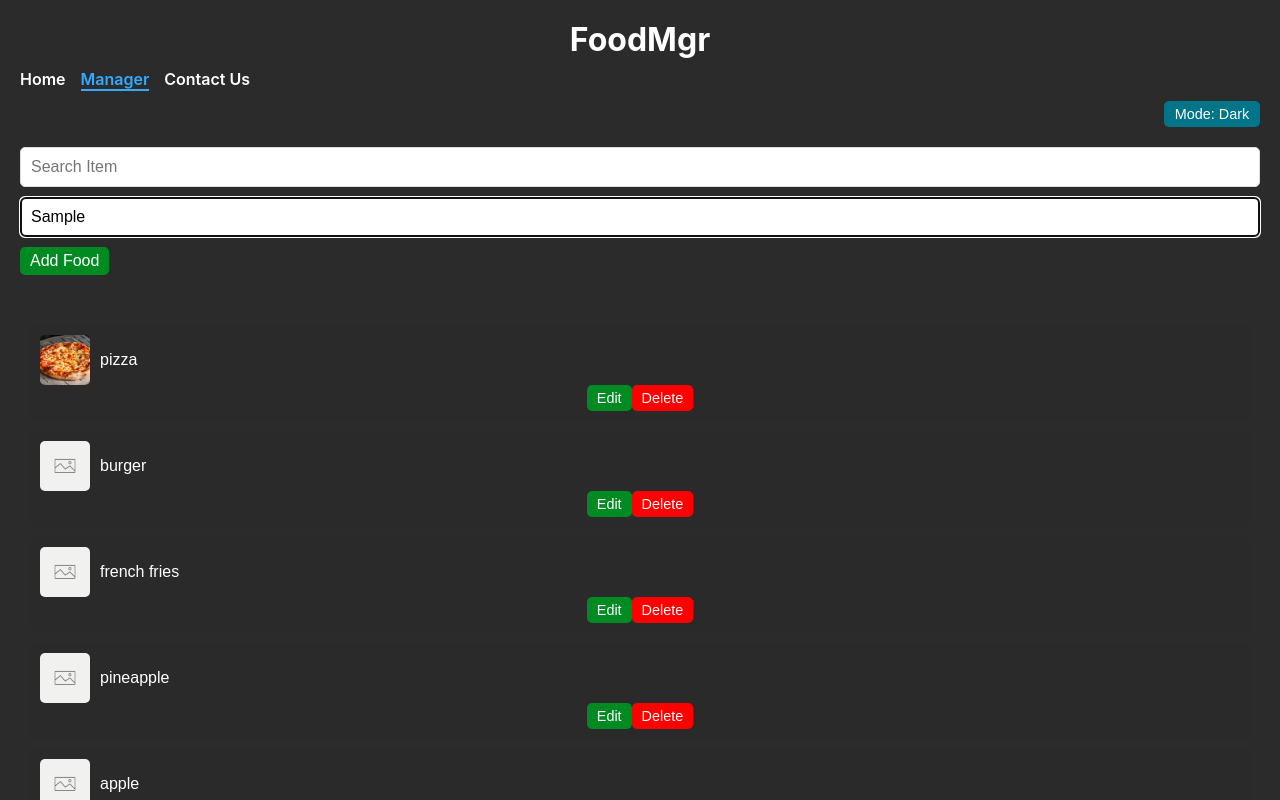
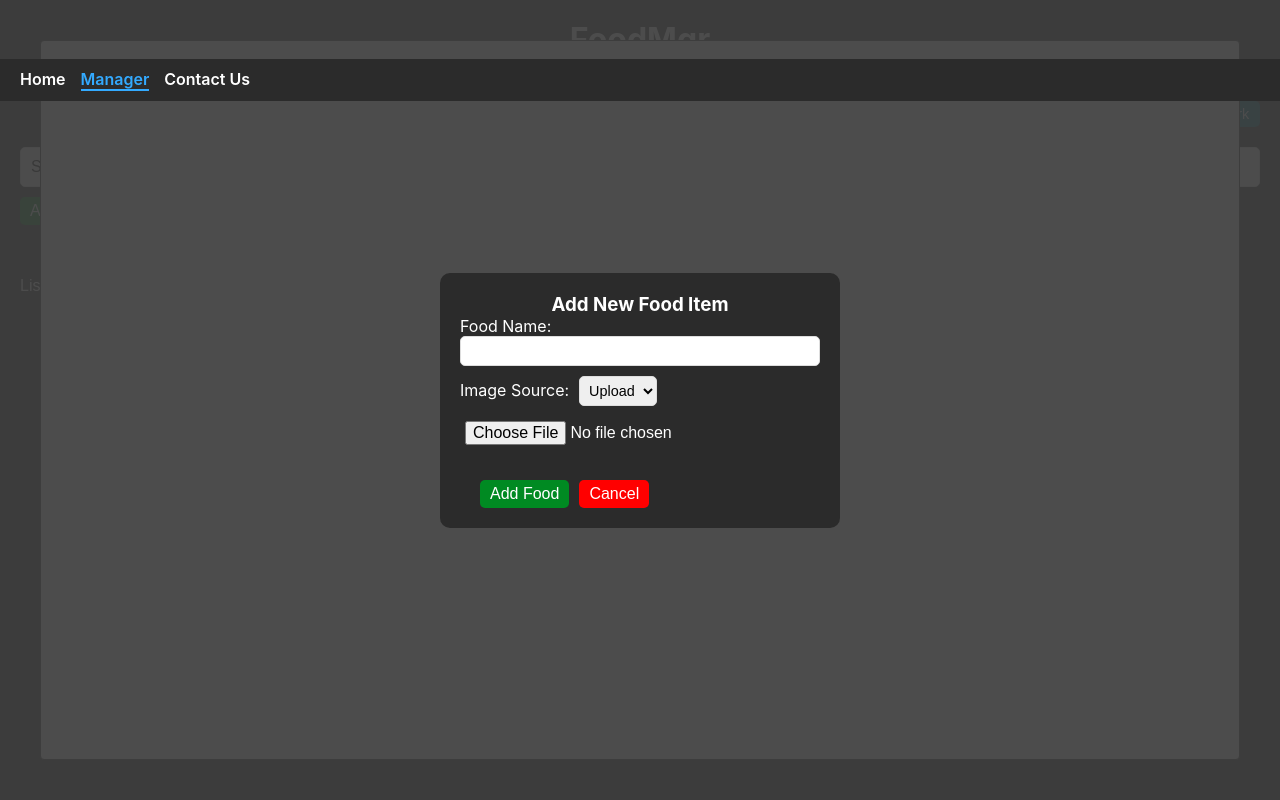
Before and after one commit to zeoriginaldark/reactjs, a React (Create React App) app in the folder project2/: page /manager in a window 1280 px wide. Both pictures are taken after typing "Sample" into the empty fields and a click on the button "Add Food". Shown: the top 800 px of the page. Built offline with nearby package versions, Linux system fonts and the light colour scheme; no server answers; data requests are answered from the project's data file.

Commit message:
26th commit; item add with url/local option

```diff
--- a/project2/data/db.json
+++ b/project2/data/db.json
@@ -46,10 +46,6 @@
       "id": "f4ad"
     },
     {
-      "id": "0aea",
-      "name": "beans"
-    },
-    {
       "id": "d311",
       "name": "beans on toast"
     },
@@ -76,6 +72,11 @@
     {
       "id": "fc6c",
       "name": "nachos"
+    },
+    {
+      "id": "e1fa",
+      "name": "mayonnaise ",
+      "imageUrl": "blob:http://localhost:3000/5f09fd18-d9c3-4cf0-b291-07d12b487fc3"
     }
   ]
 }
--- a/project2/package.json
+++ b/project2/package.json
@@ -16,6 +16,7 @@
     "postcss-selector-parser": "^6.0.10",
     "react": "^18.3.1",
     "react-dom": "^18.3.1",
+    "react-modal": "^3.16.3",
     "react-router-dom": "^7.0.2",
     "react-scripts": "^5.0.1",
     "resolve-url-loader": "^5.0.0",
--- a/project2/src/AddItem.js
+++ b/project2/src/AddItem.js
@@ -1,18 +1,15 @@
-import React from 'react';
-import {useRef} from 'react';
+import React, { useState } from 'react';
+import Modal from 'react-modal';
 import styled from 'styled-components';
+import { ModalStyles } from './ModalStyles';
 
 const StyledForm = styled.div`
-  .addForm{
-    padding: 20px;
-    padding-top: 0px;
-  }
-
   .addbtn {
     background-color: #008a22;
+    color: ${({ theme }) => theme.buttonText};
+    padding: 5px 10px;
     border: none;
-    color: white;
-    padding: 5px 10px;
+    margin-left: 20px;
     border-radius: 5px;
     cursor: pointer;
     font-size: 1rem;
@@ -23,38 +20,131 @@ const StyledForm = styled.div`
     background-color: #005e1f;
   }
 
-  input[type="text"] {
-    width: 100%;
-    padding: 10px;
-    margin-bottom: 10px;
-    border: 1px solid #ddd;
+  .closebtn {
+    background-color: #ff0000;
+    color: ${({ theme }) => theme.buttonText};
+    padding: 5px 10px;
+    border: none;
     border-radius: 5px;
-    font-size: 1rem;
+    cursor: pointer;
+    font-size: 0.9rem;
+    transition: background-color 0.3s ease;
   }
-`
 
-const AddItem = ({foodInput, setFoodInput, addFood}) => {
-  const inputRef = useRef();
+  .closebtn:hover {
+    background-color: #960a0a;
+  }
+`;
+
+const AddItem = ({ addFood }) => {
+  const [isModalOpen, setIsModalOpen] = useState(false);
+  const [foodName, setFoodName] = useState('');
+  const [imageMethod, setImageMethod] = useState('local');
+  const [imgUrl, setimgUrl] = useState('');
+  const [imageFile, setImageFile] = useState('');
+
+  const handleAddFood = (e) => {
+    e.preventDefault();
+    if (!foodName.trim()) {
+      console.error('Error: Food name is required');
+      return;
+    }
+
+    const imageUrl = imageMethod === 'url' ? imgUrl : URL.createObjectURL(imageFile);
+    addFood({ name: foodName, imageUrl });
+
+    setFoodName('');
+    setimgUrl('');
+    setImageFile(null);
+    setIsModalOpen(false);
+  };
+
+  const handleImageMethodChange = (e) => {
+    const newMethod = e.target.value;
+    setImageMethod(newMethod);
+
+    if (newMethod === 'url') {
+      setImageFile('');
+    } else {
+      setimgUrl('');
+    }
+  };
+
   return (
     <StyledForm>
-      <form className='addForm' onSubmit={addFood}>
-        <input
-          autoFocus
-          ref={inputRef}
-          id="addItem"
-          type="text"
-          value={foodInput}
-          onChange={(e) => setFoodInput(e.target.value)}
-          placeholder="Add a new food item"
-        />
-      <button className='addbtn'
-        onClick={() => inputRef.current.focus()}
-      >
+      <button className="addbtn" onClick={() => setIsModalOpen(true)}>
         Add Food
       </button>
-      </form>
+
+      <Modal
+        isOpen={isModalOpen}
+        onRequestClose={() => setIsModalOpen(false)}
+        ariaHideApp={false}
+      >
+        <ModalStyles>
+          <div className='modalContent'>
+            <div className='modalHeader'>
+              <h3>Add New Food Item</h3>
+            </div>
+            <form onSubmit={handleAddFood}>
+              <div>
+                <label>
+                  Food Name:
+                  <input
+                    id='foodinput'
+                    type="text"
+                    value={foodName}
+                    onChange={(e) => setFoodName(e.target.value)}
+                    required
+                  />
+                </label>
+              </div>
+              <div>
+                <label>
+                  Image Source:
+                  <select
+                    id='imgsrc'
+                    value={imageMethod}
+                    onChange={handleImageMethodChange}
+                  >
+                    <option value="local">Upload</option>
+                    <option value="url">URL</option>
+                  </select>
+                </label>
+              </div>
+              <div>
+                {imageMethod === 'local' ?
+                (
+                  <input
+                    id='imgfileinput'
+                    type="file"
+                    accept="image/*"
+                    value={imageFile}
+                    onChange={(e) => setImageFile(e.target.files[0])}
+                  />
+                )
+                : (
+                  <input
+                    id='imgurlinput'
+                    type="text"
+                    placeholder="Enter Image URL"
+                    value={imgUrl}
+                    onChange={(e) => setimgUrl(e.target.value)}
+                  />
+                )}
+              </div>
+              <div style={{ marginTop: '20px', display: 'flex', gap: '10px' }}>
+                <button className='addbtn' type="submit">Add Food</button>
+                <button className='closebtn' type="button" onClick={() => setIsModalOpen(false)}>
+                  Cancel
+                </button>
+              </div>
+            </form>
+          </div>
+        </ModalStyles>
+      </Modal>
     </StyledForm>
-  )
-}
+  );
+};
 
 export default AddItem;
--- a/project2/src/App.js
+++ b/project2/src/App.js
@@ -1,6 +1,6 @@
-import React, {useState} from 'react';
-import {BrowserRouter as Router , Routes, Route} from 'react-router-dom';
-import {ThemeProvider} from 'styled-components';
+import React, { useState } from 'react';
+import { BrowserRouter as Router, Routes, Route } from 'react-router-dom';
+import { ThemeProvider } from 'styled-components';
 import { lightTheme, darkTheme } from './theme';
 import Header from './Header';
 import GlobalStyles from './GlobalStyles';
@@ -9,35 +9,39 @@ import HomePage from './HomePage';
 import ManagerUI from './ManagerUI';
 import ContactPage from './ContactPage';
 
-function App (){
-  const [theme, setTheme] = useState(()=>localStorage.getItem('theme') || 'dark')
+function App() {
+  const [theme, setTheme] = useState(() => localStorage.getItem('theme') || 'dark');
 
-  const toggleTheme = () =>{
+  const toggleTheme = () => {
     setTheme((prev) => {
-      const newTheme =  prev === 'light'? 'dark': 'light';
+      const newTheme = prev === 'light' ? 'dark' : 'light';
       localStorage.setItem('theme', newTheme);
       return newTheme;
     });
   };
 
   return (
-    <ThemeProvider theme={theme ==='light'? lightTheme: darkTheme}>
+    <ThemeProvider theme={theme === 'light' ? lightTheme : darkTheme}>
       <GlobalStyles />
-      <div className='App'>
+      <div id="myapp" className="App">
         <Router>
           <Header title="FoodMgr" />
           <Navbar />
-          <button className='lightdarkbtn' onClick={toggleTheme}>
+          <button className="lightdarkbtn" onClick={toggleTheme}>
             Mode: {theme === 'light' ? 'Light' : 'Dark'}
           </button>
           <Routes>
             <Route path="/" element={<HomePage />} />
-            <Route path="/manager" element={<ManagerUI />} />
+            <Route
+              path="/manager"
+              element={
+                <ManagerUI />
+              }
+            />
             <Route path="/contact" element={<ContactPage />} />
           </Routes>
         </Router>
       </div>
-
     </ThemeProvider>
   );
 }
--- a/project2/src/ManagerUI.js
+++ b/project2/src/ManagerUI.js
@@ -1,4 +1,4 @@
-import React, {useState, useEffect} from 'react';
+import React, { useState, useEffect } from 'react';
 import AddItem from './AddItem';
 import Content from './Content';
 import Footer from './Footer';
@@ -8,36 +8,45 @@ import SearchItem from './SearchItem';
 const ManagerUI = () => {
   const API_URL = 'http://localhost:5000/foods';
 
-  const [foodInput, setFoodInput] = useState('');
   const [search, setSearch] = useState('');
   const [foodItems, setFoodItems] = useState([]);
   const [isLoading, setIsLoading] = useState(true);
 
   useEffect(() => {
-    const fetchItems = async() =>{
+    const fetchItems = async () => {
       try {
-        axios
-        .get(API_URL)
-        .then((response) => {
+        const response = await axios.get(API_URL);
         if (response.data) {
           setFoodItems(response.data);
         }
-        })
-      } catch(error) {
+      } catch (error) {
         console.error('Error fetching food items', error);
-      } finally{
+      } finally {
         setIsLoading(false);
       }
+    };
+
+    fetchItems();
+  }, []);
+
+  const addFood = (newFoodItem) => {
+    axios
+      .post(API_URL, newFoodItem)
+      .then((response) => {
+        setFoodItems((prevItems) => [...prevItems, response.data]);
+      })
+      .catch((error) => {
+        if (error.response) {
+          console.error('Error adding food:', error.response.data);
+        } else {
+          console.error('Network error:', error);
         }
+      });
+  };
 
-    setTimeout(() => {
-      (async()=> await fetchItems())();
-    }, 1500);
-  }, [setFoodItems]);
-
-  const editFood = (id, newName) =>{
-    if(!newName.trim()){
-      console.error("Error:New name cannot be empty.");
+  const editFood = (id, newName) => {
+    if (!newName.trim()) {
+      console.error('Error: New name cannot be empty.');
       return;
     }
 
@@ -59,78 +68,42 @@ const ManagerUI = () => {
       });
   };
 
-  const addFood = (e) => {
-    e.preventDefault();
-    if (foodInput.trim()) {
-      const isDuplicate = foodItems.some((item) => item.name.toLowerCase() === foodInput.trim().toLowerCase());
-      if (isDuplicate) {
-        console.error("Error: Duplicate food item. This item is already in the list.");
-        return;
-      }
-
-      console.log("Adding food", foodInput);
+  const deleteFood = (id) => {
     axios
-        .post(API_URL, { name: foodInput })
-        .then((response) => {
-          setFoodItems(prevItems => [...prevItems, response.data]);
-          setFoodInput('');
+      .delete(`${API_URL}/${id}`)
+      .then(() => {
+        setFoodItems((prevItems) => prevItems.filter((food) => food.id !== id));
       })
       .catch((error) => {
         if (error.response) {
-            console.error('Error adding food:', error.response.data);
+          console.error('Error deleting food:', error.response.data);
         } else {
-            console.error('Network error:', error);
-          }
-        });
-    }else{
-      console.error('Error: Food input empty');
-    }
-  };
-
-  const deleteFood = (id) =>{
-    const foodToDel = foodItems.find((food)=> food.id=== id);
-    console.log("Deleting food", foodToDel);
-
-    axios
-      .delete(`${API_URL}/${id}`)
-      .then(()=>{
-        setFoodItems((prevItems)=> prevItems.filter((food)=> food.id !== id));
-      })
-      .catch((error)=>{
-        if(error.response){
-          console.error('Error deleting food:', error.response.data);
-        }else{
           console.error('Network error:', error);
         }
       });
   };
 
   const filteredFoodItems = search.trim()
-    ? foodItems.filter(
-      food=> food.name.toLowerCase().includes(search.toLowerCase())
+    ? foodItems.filter((food) =>
+        food.name.toLowerCase().includes(search.toLowerCase())
       )
     : foodItems;
 
   return (
-    <div>
-      <SearchItem
-        search={search}
-        setSearch={setSearch}
-      />
-      <AddItem
-        foodInput={foodInput}
-        setFoodInput={setFoodInput}
-        addFood={addFood}
-      />
+    <div id='mymgrui'>
+      <SearchItem search={search} setSearch={setSearch} />
+      <AddItem addFood={addFood} />
       <>
-        {isLoading && <p style={{padding:'20px'}}>Loading food items...</p>}
-        {!isLoading && <Content
-          foodItems= {filteredFoodItems}
+        {isLoading && <p style={{ padding: '20px' }}>Loading food items...</p>}
+        {!isLoading && (
+          <Content
+            foodItems={filteredFoodItems}
             editFood={editFood}
             deleteFood={deleteFood}
-        />}
+          />
+        )}
       </>
-      <Footer length={filteredFoodItems.length}/>
+      <Footer length={filteredFoodItems.length} />
     </div>
   );
 };
--- /dev/null
+++ b/project2/src/ModalStyles.js
@@ -0,0 +1,87 @@
+import styled from 'styled-components';
+
+export const ModalStyles = styled.div`
+  background-color: transparent;
+  position: fixed;
+  top: 0;
+  left: 0;
+  right: 0;
+  bottom: 0;
+  background-color: rgba(0, 0, 0, 0.7);
+  display: flex;
+  align-items: center;
+  justify-content: center;
+
+  .modalContent {
+    background: ${({ theme }) => theme.background};
+    color: ${({ theme }) => theme.color};
+    top: 50%;
+    left: 50%;
+    right: auto;
+    bottom: auto;
+    padding: 20px;
+    width: 400px;
+    border-radius: 10px;
+  }
+
+  .modalHeader h3 {
+    text-align: center;
+  }
+
+  select{
+    padding: 5px;
+    margin-bottom: 10px;
+    margin-left: 10px;
+    border: 1px solid #ddd;
+    border-radius: 5px;
+    font-size: 0.9rem;
+  }
+
+  input[type="text"] {
+    width: 100%;
+    padding: 5px;
+    margin-bottom: 10px;
+    border: 1px solid #ddd;
+    border-radius: 5px;
+    font-size: 1rem;
+  }
+
+  input[type="file"] {
+    padding: 5px;
+    margin-bottom: 10px;
+    font-size: 1rem;
+  }
+
+  .closebtn {
+    background-color: #ff0000;
+    color: ${({ theme }) => theme.buttonText};
+    padding: 5px 10px;
+    border: none;
+    border-radius: 5px;
+    cursor: pointer;
+    font-size: 1rem;
+    transition: background-color 0.3s ease;
+  }
+
+  .closebtn:hover {
+    background-color: #960a0a;
+  }
+
+  .addbtn {
+    background-color: #008a22;
+    color: ${({ theme }) => theme.buttonText};
+    padding: 5px 10px;
+    border: none;
+    margin-left: 20px;
+    border-radius: 5px;
+    cursor: pointer;
+    font-size: 1rem;
+    transition: background-color 0.3s ease;
+  }
+
+  .addbtn:hover {
+    background-color: #005e1f;
+  }
+`;
+
+export default ModalStyles;
--- a/project2/src/NavBar.js
+++ b/project2/src/NavBar.js
@@ -9,7 +9,7 @@ const StyledNav = styled.nav`
   display: flex;
   justify-content: space-between;
   align-items: center;
-  position: sticky;
+  position: ${({ isModalOpen }) => (isModalOpen ? 'relative' : 'sticky')}; /* Change position when modal is open */
   top: 0;
   z-index: 1000;
   transition: background-color 0.3s ease, color 0.3s ease;
@@ -37,7 +37,7 @@ const StyledNav = styled.nav`
   }
 `;
 
-const Navbar = () => {
+const Navbar = ({ isModalOpen }) => {
   return (
     <StyledNav>
       <div className="nav-links">
```
Also changed, not shown: 1 other file (tests, documents, lock files or other folders). Lines whose indentation alone changed are shown as unchanged.
